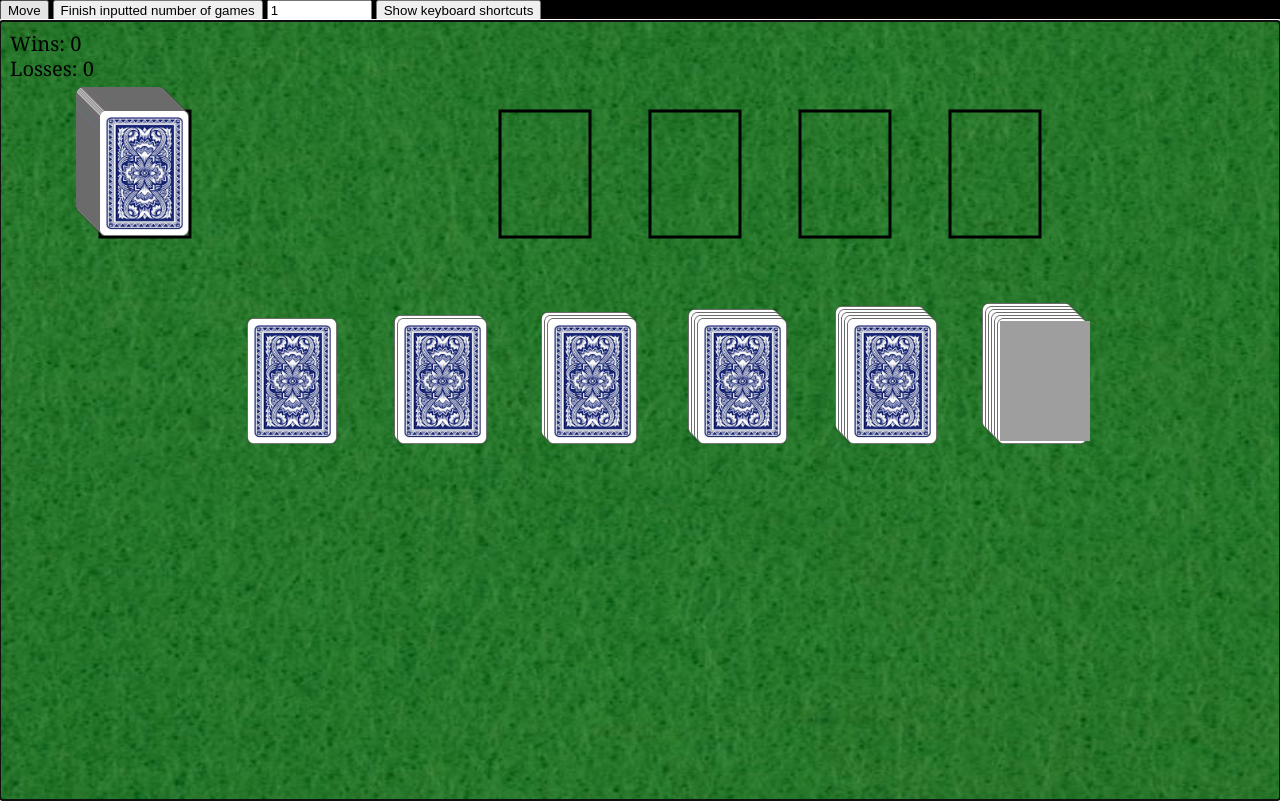
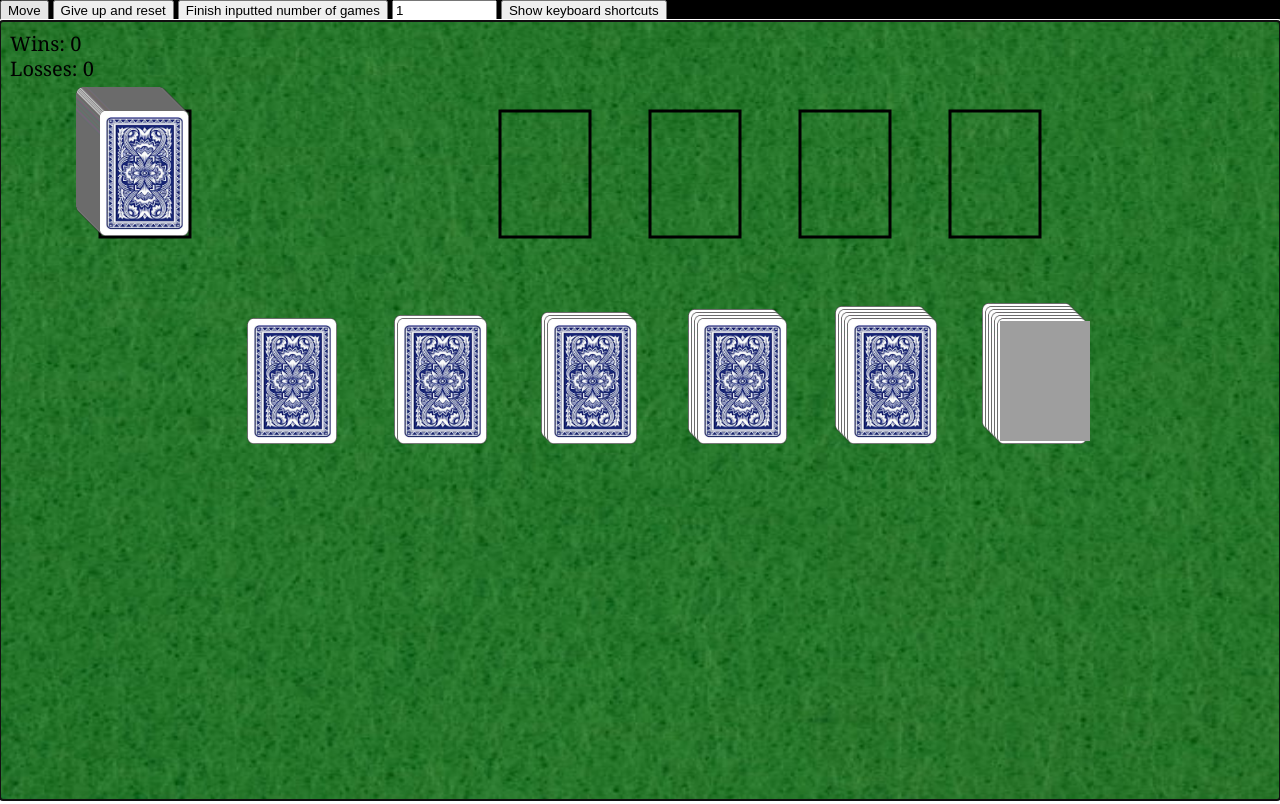
Before and after one commit to bxkrueper/Solitaire, a plain HTML site: page solitaire.html in a window 1280 px wide. Drawn offline with Linux system fonts and the light colour scheme.

Commit message:
Reset button
Added button to reset the game

```diff
--- a/solitaire.html
+++ b/solitaire.html
@@ -24,6 +24,7 @@ body {
 
 <div id="menuStrip" style="background-color:Black;">
 	<button type="button" id="move" onclick="move()">Move</button>
+	<button type="button" id="reset" onclick="reset()">Give up and reset</button>
 	<button type="button" id="finishN" onclick="finishN()">Finish inputted number of games</button>
 	<input type="text" id="Number Label" value=1 size="10">
 	<button type="button" id="keyboardShortcuts" onclick="showKeyboardShortcuts()">Show keyboard shortcuts</button>
@@ -83,6 +84,11 @@ body {
 		worldView.redraw();
 	}
 
+	function reset(){
+		worldView.world.gameDisplayObject.keyInput('enter');
+		worldView.redraw();
+	}
+
 	function finishN(){
 		let number = document.getElementById("Number Label").value;
 		number = Number(number);
```
